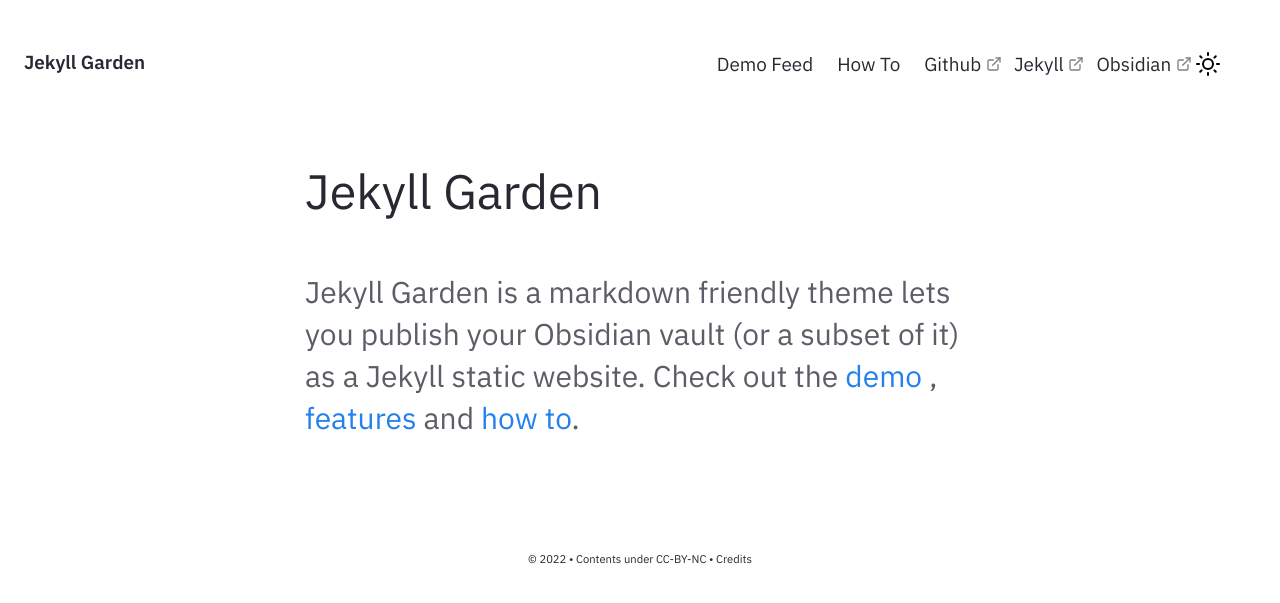
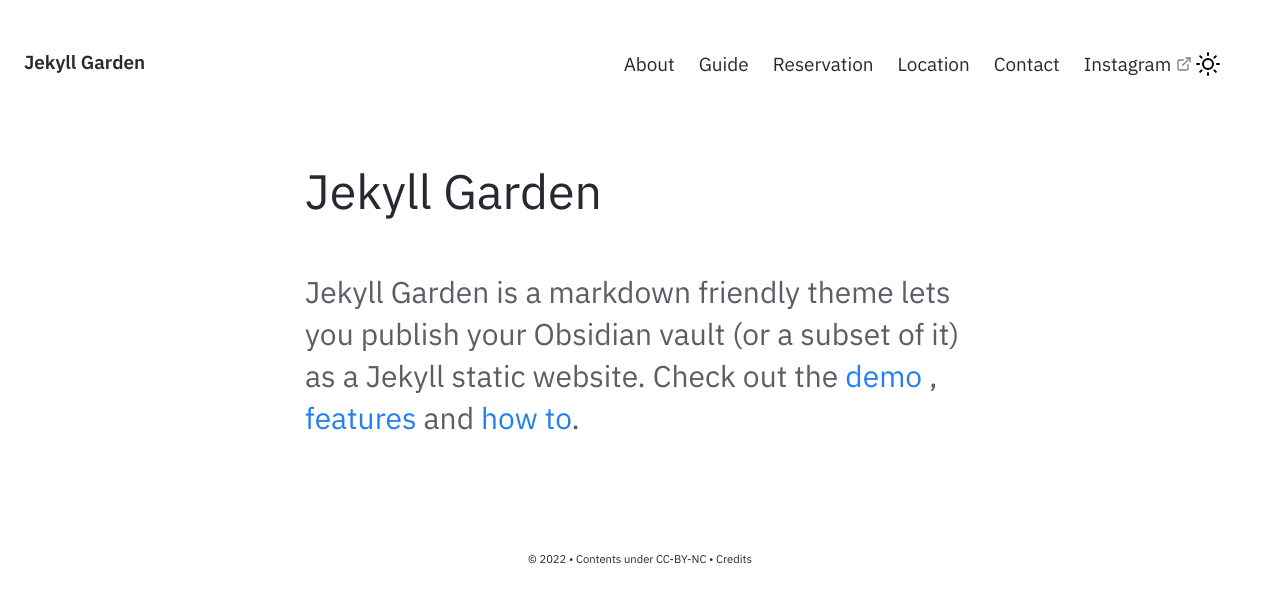
Before and after one commit to blankbeam/blankbeam.github.io, a Jekyll site: the page built from pages/index.md, in a window 1280 px wide. Shown: the top 603 px of the page. Built offline with Jekyll 4.4.1, drawn with Linux system fonts in a browser that asks for light colours.

Commit message:
Navi item update

```diff
--- a/_includes/Nav.html
+++ b/_includes/Nav.html
@@ -1,34 +1,3 @@
-{%- comment -%}
-*
-* MIT License
-* Copyright (c) 2020 Raghuveer S, Hiran Venugopalan
-*
-* Permission is hereby granted, free of charge, to any person obtaining a copy
-* of this software and associated documentation files (the "Software"), to deal
-* in the Software without restriction, including without limitation the rights
-* to use, copy, modify, merge, publish, distribute, sublicense, and/or sell
-* copies of the Software, and to permit persons to whom the Software is
-* furnished to do so, subject to the following conditions:
-*
-* The above copyright notice and this permission notice shall be included in all
-* copies or substantial portions of the Software.
-*
-* THE SOFTWARE IS PROVIDED "AS IS", WITHOUT WARRANTY OF ANY KIND, EXPRESS OR
-* IMPLIED, INCLUDING BUT NOT LIMITED TO THE WARRANTIES OF MERCHANTABILITY,
-* FITNESS FOR A PARTICULAR PURPOSE AND NONINFRINGEMENT. IN NO EVENT SHALL THE
-* AUTHORS OR COPYRIGHT HOLDERS BE LIABLE FOR ANY CLAIM, DAMAGES OR OTHER
-* LIABILITY, WHETHER IN AN ACTION OF CONTRACT, TORT OR OTHERWISE, ARISING FROM,
-* OUT OF OR IN CONNECTION WITH THE SOFTWARE OR THE USE OR OTHER DEALINGS IN THE
-* SOFTWARE.
-*
-* File: Nav.html
-* Author Raghuveer S, Hiran Venugopalan
-*
-* This file contains the markup for the context menu thingy you see when you right
-* click on the post titles on the home page.
-*
-{%- endcomment -%}
-
 <nav class="navbar is-transparent" role="navigation" aria-label="main navigation">
     <div class="navbar-brand">
       <a class="navbar-item" style="padding-left: 0;"; href="{{ site.baseurl }}/index.html">
@@ -53,20 +22,23 @@
 
     <div id="navbarBasicExample" class="navbar-menu">
       <div class="navbar-start">
-        <a href="{{'/notes' | relative_url}}" class="navbar-item">
-          Demo Feed
+        <a href="../post/about" class="navbar-item">
+          About
         </a>
-        <a href="../post/how-to" class="navbar-item">
-          How To
+        <a href="../post/guide" class="navbar-item">
+          Guide
         </a>
-        <a href="https://github.com/Jekyll-Garden/jekyll-garden.github.io" target="_blank" class="navbar-item">
-          Github
+        <a href="../post/reservation" class="navbar-item">
+          Reservation
         </a>
-        <a href="https://jekyllrb.com/" target="_blank" class="navbar-item">
-          Jekyll
+        <a href="../post/location" class="navbar-item">
+          Location
         </a>
-        <a href="https://obsidian.md/"  target="_blank" class="navbar-item">
-          Obsidian
+        <a href="../post/contact" class="navbar-item">
+          Contact
+        </a>
+        <a href="https://instgram.com/blankbeam"  target="_blank" class="navbar-item">
+          Instagram
         </a>
       </div>
       <div class="navbar-end is-hidden-mobile" onclick="modeSwitcher()" >
```
Also changed, not shown: README.md (deleted, +0 -38 lines).
